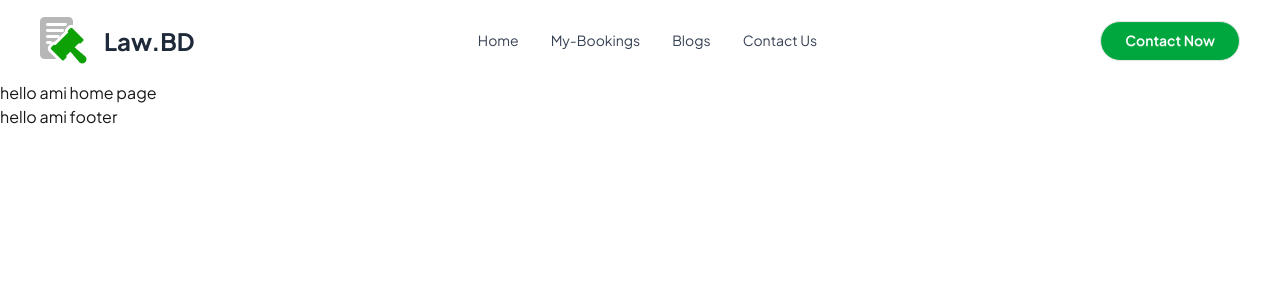
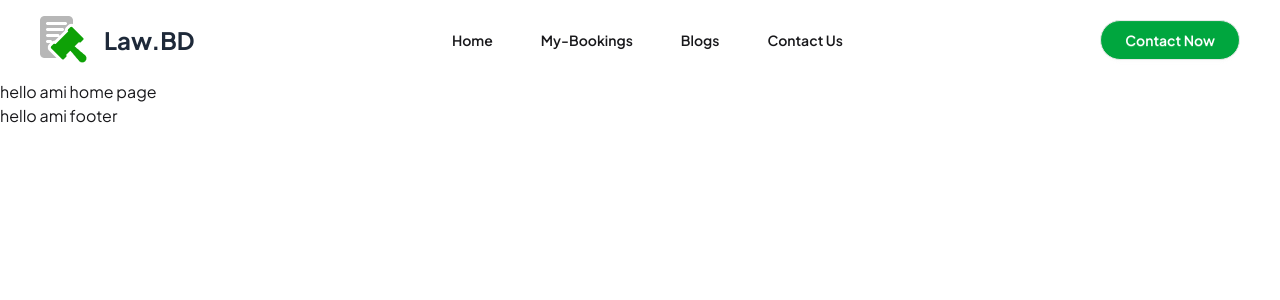
Before and after one commit to touhidtamim/PG-A8-Law-BD, a React (Vite) app: page / in a window 1280 px wide. Shown: the top 300 px of the page. Built offline with nearby package versions, Linux system fonts and the light colour scheme.

Commit message:
completed navbar

```diff
--- a/src/components/Navbar.jsx
+++ b/src/components/Navbar.jsx
@@ -1,4 +1,6 @@
 import { useState } from 'react';
+import { NavLink } from 'react-router-dom';
+
 
 const Navbar = () => {
   const [isOpen, setIsOpen] = useState(false);
@@ -12,22 +14,23 @@ const Navbar = () => {
         </div>
       </div>
 
-      {/* Desktop Navigation - Center */}
+
       <div className=" hidden lg:flex">
-        <ul className="menu menu-horizontal px-1 gap-2">
-          <li><a className="text-gray-700 hover:text-primary">Home</a></li>
-          <li><a className="text-gray-700 hover:text-primary">My-Bookings</a></li>
-          <li><a className="text-gray-700 hover:text-primary">Blogs</a></li>
-          <li><a className="text-gray-700 hover:text-primary">Contact Us</a></li>
-        </ul>
+        <div className="menu menu-horizontal px-1 gap-2 md:gap-6">
+        <NavLink to="/HomePage"  className={({ isActive }) => isActive ? 'text-indigo-600 font-semibold text-md hover:bg-indigo-100 py-1 px-3 rounded-2xl ' : 'font-semibold text-md hover:bg-indigo-100 py-1 px-3 rounded-2xl'} >Home</NavLink>
+        <NavLink to="/Bookings"  className={({ isActive }) => isActive ? 'text-indigo-600 font-semibold text-md hover:bg-indigo-100 py-1 px-3 rounded-2xl' : 'font-semibold text-md hover:bg-indigo-100 py-1 px-3 rounded-2xl'}   >My-Bookings</NavLink>
+        <NavLink to="/Blogs"  className={({ isActive }) => isActive ? 'text-indigo-600 font-semibold text-md hover:bg-indigo-100 py-1 px-3 rounded-2xl' : 'font-semibold text-md hover:bg-indigo-100 py-1 px-3 rounded-2xl'} >Blogs</NavLink>
+        <NavLink to="/Contact-us"  className={({ isActive }) => isActive ? 'text-indigo-600 font-semibold text-md hover:bg-indigo-100 py-1 px-3 rounded-2xl' : 'font-semibold text-md hover:bg-indigo-100 py-1 px-3 rounded-2xl'}  >Contact Us</NavLink>
+
+        </div>
       </div>
 
-      {/* Right side - Contact Now button */}
+
       <div className="flex-none hidden lg:block">
         <button className="btn text-white px-6 py-2 rounded-3xl bg-green-600">Contact Now</button>
       </div>
 
-      {/* Mobile hamburger menu */}
+
       <div className="flex-none lg:hidden">
         <button
           className="btn btn-square btn-ghost"
@@ -49,16 +52,16 @@ const Navbar = () => {
         </button>
       </div>
 
-      {/* Mobile menu dropdown */}
+
       {isOpen && (
         <div className="lg:hidden absolute top-16 left-0 right-0 bg-base-100 shadow-md z-50">
-          <ul className="menu p-4 w-full">
-            <li><a className="text-gray-700">Home</a></li>
-            <li><a className="text-gray-700">My-Bookings</a></li>
-            <li><a className="text-gray-700">Blogs</a></li>
-            <li><a className="text-gray-700">Contact Us</a></li>
-            <li className="mt-2"><button className="btn text-white px-6 py-2 bg-green-600  w-full">Contact Now</button></li>
-          </ul>
+          <div className="menu p-4 w-full">
+          <NavLink to="/HomePage"  className={({ isActive }) => isActive ? 'text-indigo-600 font-semibold text-md hover:bg-indigo-100 py-1 px-3 rounded-2xl ' : 'font-semibold text-md hover:bg-indigo-100 py-1 px-3 rounded-2xl'} >Home</NavLink>
+        <NavLink to="/Bookings"  className={({ isActive }) => isActive ? 'text-indigo-600 font-semibold text-md hover:bg-indigo-100 py-1 px-3 rounded-2xl' : 'font-semibold text-md hover:bg-indigo-100 py-1 px-3 rounded-2xl'}   >My-Bookings</NavLink>
+        <NavLink to="/Blogs"  className={({ isActive }) => isActive ? 'text-indigo-600 font-semibold text-md hover:bg-indigo-100 py-1 px-3 rounded-2xl' : 'font-semibold text-md hover:bg-indigo-100 py-1 px-3 rounded-2xl'} >Blogs</NavLink>
+        <NavLink to="/Contact-us"  className={({ isActive }) => isActive ? 'text-indigo-600 font-semibold text-md hover:bg-indigo-100 py-1 px-3 rounded-2xl' : 'font-semibold text-md hover:bg-indigo-100 py-1 px-3 rounded-2xl'}  >Contact Us</NavLink>
+            <div className="mt-2"><button className="btn text-white px-6 py-2 bg-green-600  w-full">Contact Now</button></div>
+          </div>
         </div>
       )}
     </div>
```
